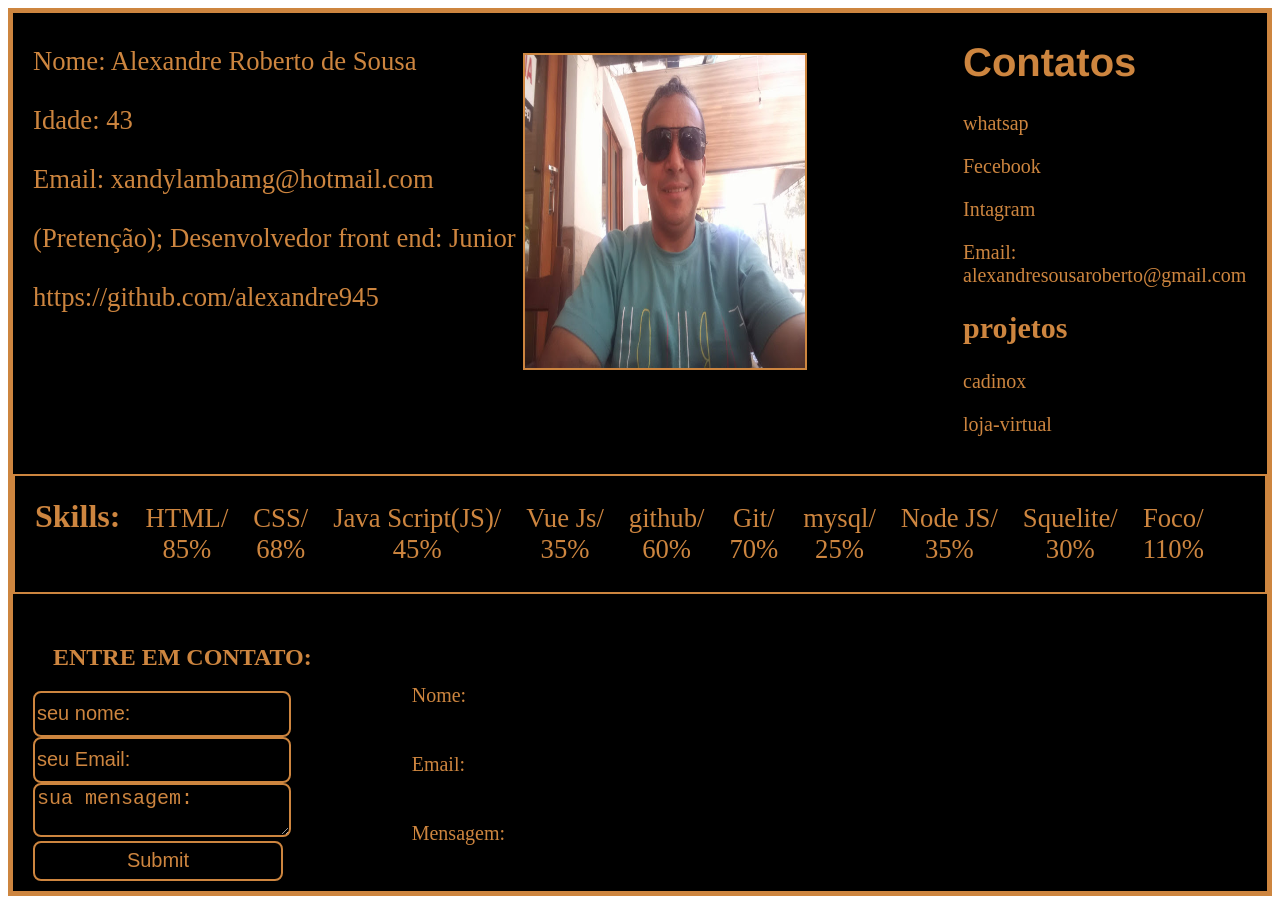
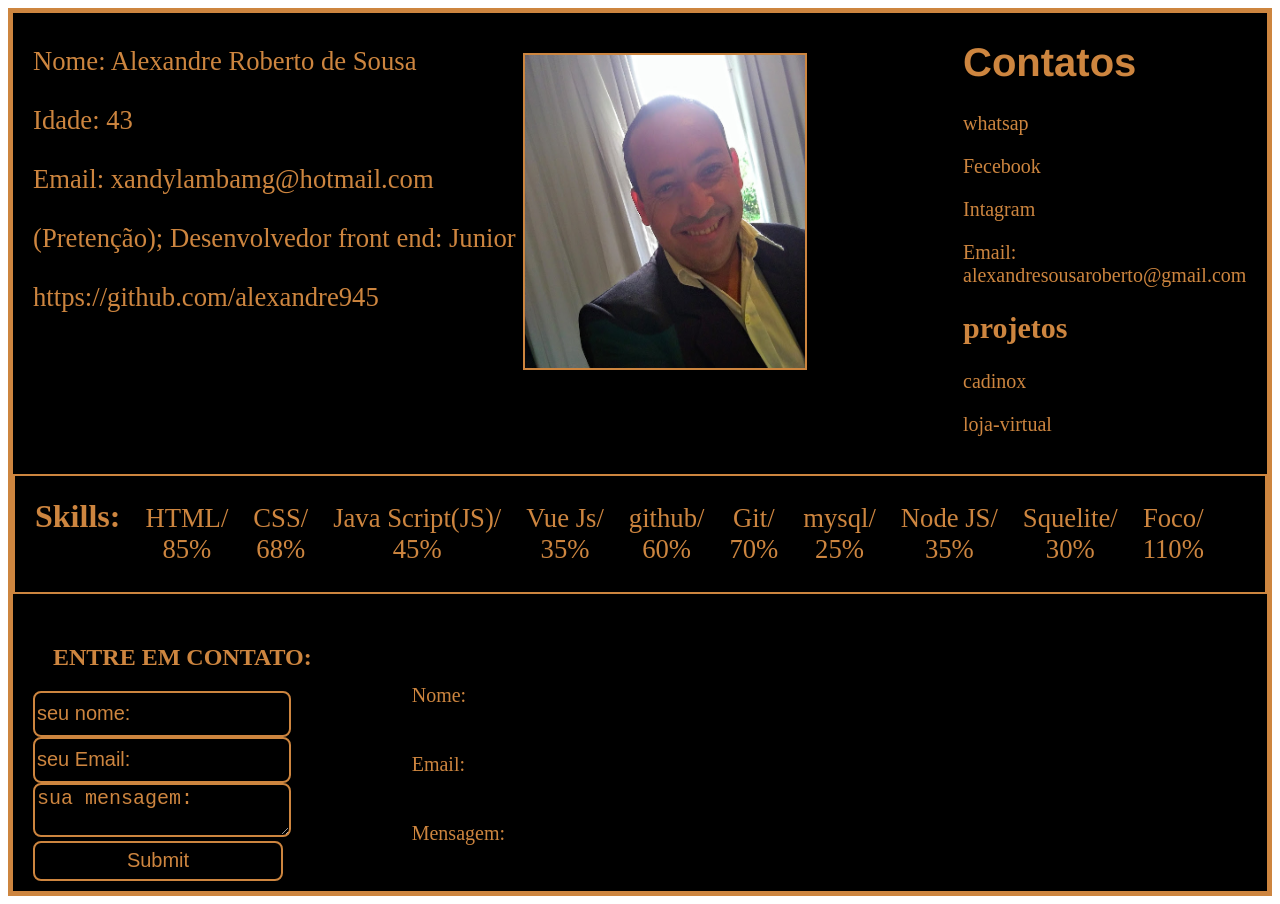
Before and after one commit to alexandre945/projetovue, a Vue app: page / in a window 1280 px wide. Built offline with nearby package versions, Linux system fonts and the light colour scheme.

Commit message:
trocando foto

```diff
--- a/src/App.vue
+++ b/src/App.vue
@@ -2,7 +2,7 @@
   <div id="app">
       <cliente />
       <contato />
-      <img src="./assets/xandy2.jpg" alt="alex.jpg">
+      <img src="./assets/xandy3.jpg" alt="alex.jpg">
 
       <mainn />
       <cadastro/>
```
Also changed, not shown: src/assets/xandy3.jpg (added).
